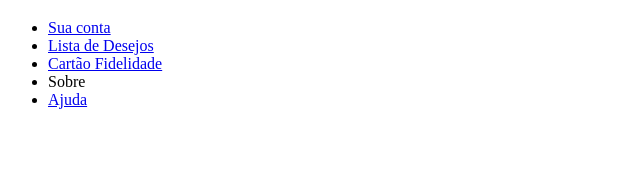
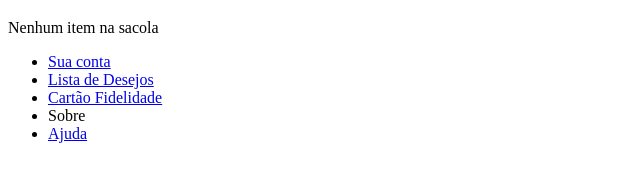
Before and after one commit to nelsonferreira67/Mi.Di-_Bugigangas, a plain HTML site: page index.html in a window 1280 px wide. Shown: the part 61-238 px from the top of the page, without its empty margins (0-640 px from the left). Drawn offline with Linux system fonts and the light colour scheme.

Commit message:
Update index.html

```diff
--- a/index.html
+++ b/index.html
@@ -10,7 +10,8 @@
     <header>
         <!--Conteúdo do Cabeçalho-->
         <h1><img src="img/logo.png" alt="MI.DIÊ Bugigangas"></h1>
-        <nav>
+        <p class="sacola">Nenhum item na sacola</p>
+        <nav class="menu-opcoes">
             <ul>
                 <li><a href="#">Sua conta</a></li>
                 <li><a href="#">Lista de Desejos</a></li>
```
